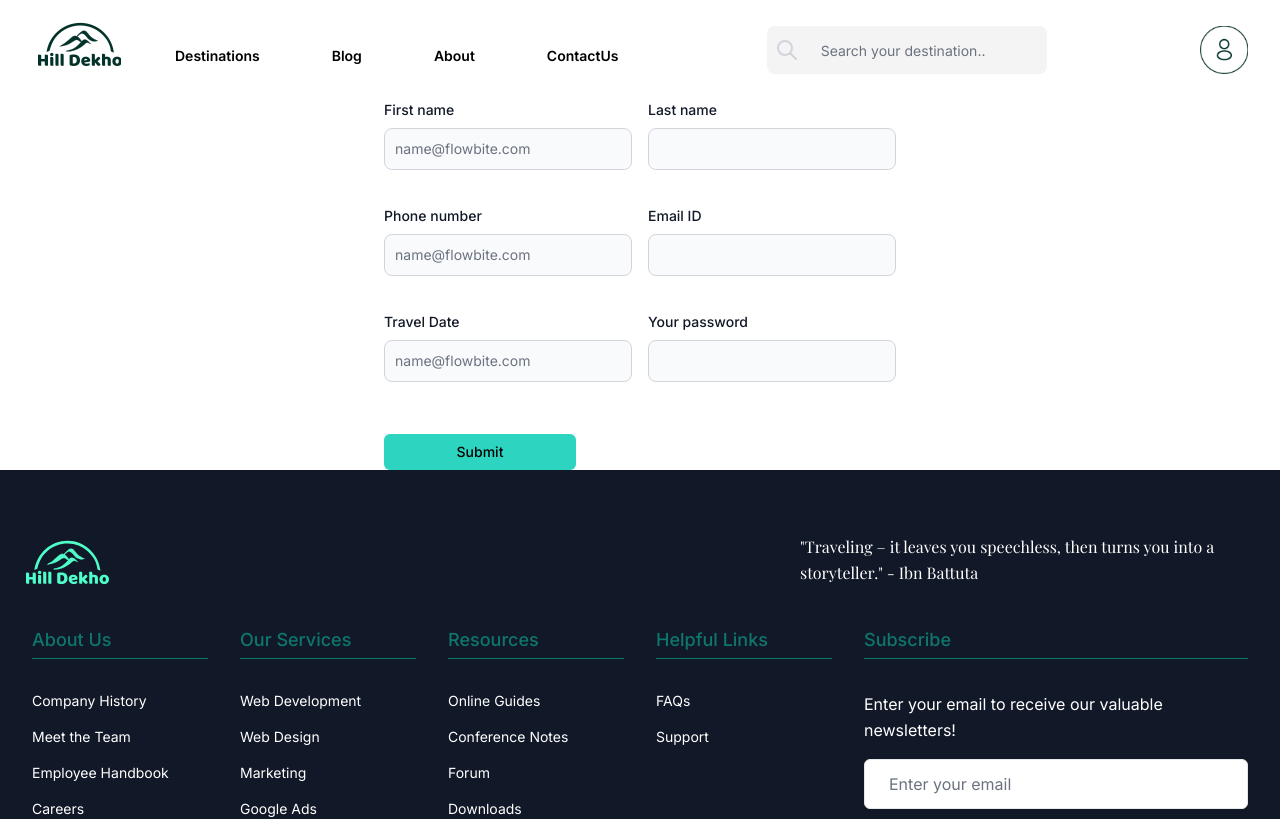
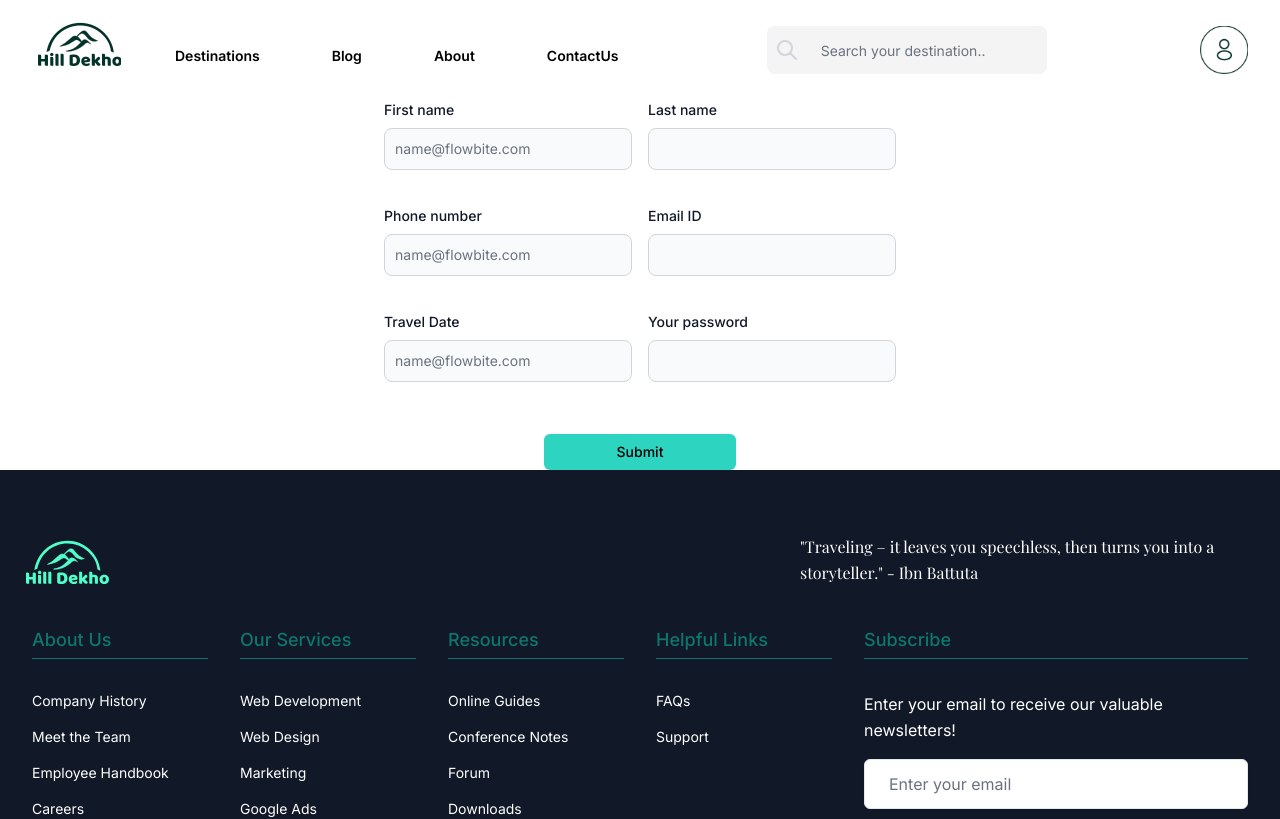
Before and after one commit to Sachin13579/hillDekho_web, a Next.js app: page /Blog in a window 1280 px wide. Shown: the top 819 px of the page. Built offline with nearby package versions, Linux system fonts and the light colour scheme.

Commit message:
[Feature]::form butoon centred

```diff
--- a/components/ui/dialog.jsx
+++ b/components/ui/dialog.jsx
@@ -31,7 +31,7 @@
     <DialogPrimitive.Content
       ref={ref}
       className={cn(
-        "fixed left-[50%] top-[50%] z-50 grid w-full max-w-lg translate-x-[-50%] translate-y-[-50%] gap-4 border border-slate-200 bg-white p-6 shadow-lg duration-200 data-[state=open]:animate-in data-[state=closed]:animate-out data-[state=closed]:fade-out-0 data-[state=open]:fade-in-0 data-[state=closed]:zoom-out-95 data-[state=open]:zoom-in-95 data-[state=closed]:slide-out-to-left-1/2 data-[state=closed]:slide-out-to-top-[48%] data-[state=open]:slide-in-from-left-1/2 data-[state=open]:slide-in-from-top-[48%] sm:rounded-lg dark:border-slate-800 dark:bg-slate-950",
+        "fixed left-[50%] top-[50%] z-50 grid translate-x-[-50%] translate-y-[-50%] gap-4 border border-slate-200 bg-white p-6 shadow-lg duration-200 data-[state=open]:animate-in data-[state=closed]:animate-out data-[state=closed]:fade-out-0 data-[state=open]:fade-in-0 data-[state=closed]:zoom-out-95 data-[state=open]:zoom-in-95 data-[state=closed]:slide-out-to-left-1/2 data-[state=closed]:slide-out-to-top-[48%] data-[state=open]:slide-in-from-left-1/2 data-[state=open]:slide-in-from-top-[48%] sm:rounded-lg dark:border-slate-800 dark:bg-slate-950",
         className
       )}
       {...props}>
--- a/src/myComponents/Body/DialogComponent.jsx
+++ b/src/myComponents/Body/DialogComponent.jsx
@@ -16,7 +16,7 @@
 const DialogComponent = () => {
     return (
 
-        <Dialog className="w-2/4">
+        <Dialog >
             <DialogTrigger asChild>
                 <Button variant="outline">Request a Call</Button>
             </DialogTrigger>
--- a/src/myComponents/Body/PopupForm.jsx
+++ b/src/myComponents/Body/PopupForm.jsx
@@ -153,7 +153,7 @@
                     <label for="remember" class="ms-2 text-sm font-medium text-gray-900 dark:text-gray-300">Remember me</label>
                 </div> */}
             </div>
-            <div >
+            <div className="flex justify-center p-0 " >
 
                 <Button type="submit" variant="outline">Submit</Button>
             </div>
```
